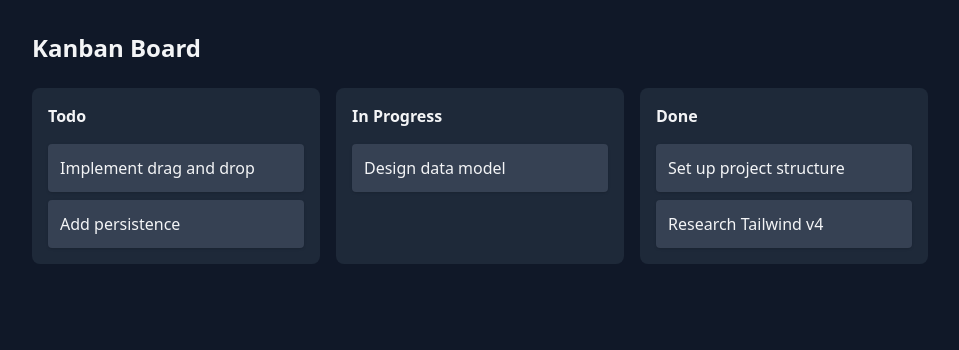
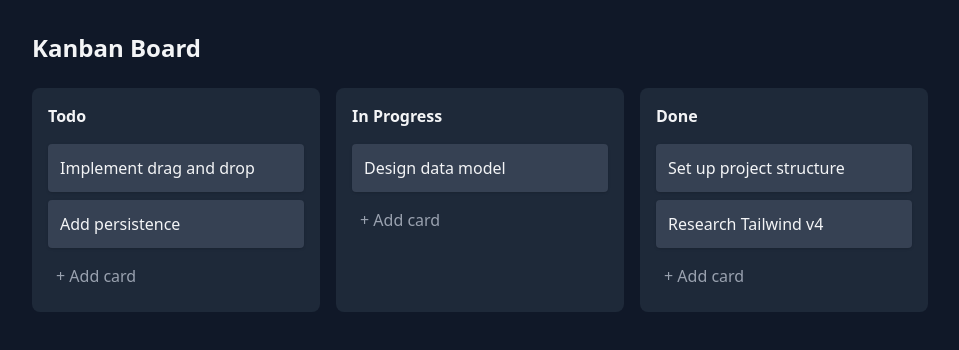
Before and after one commit to jigargosar/react-kanban-v1, a React (Vite) app: page / in a window 1280 px wide. Shown: the top 350 px of the page, without its empty margins (0-959 px from the left). Built offline with nearby package versions, Linux system fonts and the light colour scheme.

Commit message:
Add card creation feature
- Add "+" button at bottom of each column
- Inline input with auto-focus
- Enter/blur creates card, Escape cancels
- Lift board state to App with useState

Committed by Claude

```diff
--- a/src/App.tsx
+++ b/src/App.tsx
@@ -1,4 +1,5 @@
-import { sampleBoard, type Card, type Column } from './model'
+import { useState, useRef, useEffect } from 'react'
+import { sampleBoard, type Board, type Card, type Column, type ColumnId } from './model'
 
 function CardView({ card }: { card: Card }) {
   return (
@@ -8,7 +9,57 @@ function CardView({ card }: { card: Card }) {
   )
 }
 
-function ColumnView({ column, cards }: { column: Column; cards: Card[] }) {
+function AddCardInput({
+  onAdd,
+  onCancel,
+}: {
+  onAdd: (title: string) => void
+  onCancel: () => void
+}) {
+  const [title, setTitle] = useState('')
+  const inputRef = useRef<HTMLInputElement>(null)
+
+  useEffect(() => {
+    inputRef.current?.focus()
+  }, [])
+
+  const handleSubmit = () => {
+    const trimmed = title.trim()
+    if (trimmed) {
+      onAdd(trimmed)
+    } else {
+      onCancel()
+    }
+  }
+
+  return (
+    <input
+      ref={inputRef}
+      type="text"
+      value={title}
+      onChange={(e) => setTitle(e.target.value)}
+      onKeyDown={(e) => {
+        if (e.key === 'Enter') handleSubmit()
+        if (e.key === 'Escape') onCancel()
+      }}
+      onBlur={handleSubmit}
+      placeholder="Card title..."
+      className="w-full bg-gray-700 text-gray-100 rounded p-3 outline-none placeholder-gray-400"
+    />
+  )
+}
+
+function ColumnView({
+  column,
+  cards,
+  onAddCard,
+}: {
+  column: Column
+  cards: Card[]
+  onAddCard: (columnId: ColumnId, title: string) => void
+}) {
+  const [isAdding, setIsAdding] = useState(false)
+
   return (
     <div className="bg-gray-800 rounded-lg p-4 w-72 flex-shrink-0">
       <h2 className="text-gray-100 font-semibold mb-4">{column.title}</h2>
@@ -16,23 +67,52 @@ function ColumnView({ column, cards }: { column: Column; cards: Card[] }) {
         {cards.map((card) => (
           <CardView key={card.id} card={card} />
         ))}
+        {isAdding ? (
+          <AddCardInput
+            onAdd={(title) => {
+              onAddCard(column.id, title)
+              setIsAdding(false)
+            }}
+            onCancel={() => setIsAdding(false)}
+          />
+        ) : (
+          <button
+            onClick={() => setIsAdding(true)}
+            className="text-gray-400 hover:text-gray-200 text-left p-2 rounded hover:bg-gray-700 transition-colors"
+          >
+            + Add card
+          </button>
+        )}
       </div>
     </div>
   )
 }
 
 function App() {
-  const { cards, columns } = sampleBoard
+  const [board, setBoard] = useState<Board>(sampleBoard)
+
+  const addCard = (columnId: ColumnId, title: string) => {
+    const cardId = crypto.randomUUID()
+    const newCard: Card = { id: cardId, title }
+
+    setBoard((prev) => ({
+      cards: { ...prev.cards, [cardId]: newCard },
+      columns: prev.columns.map((col) =>
+        col.id === columnId ? { ...col, cardIds: [...col.cardIds, cardId] } : col
+      ),
+    }))
+  }
 
   return (
     <div className="min-h-screen bg-gray-900 p-8">
       <h1 className="text-2xl font-bold text-gray-100 mb-6">Kanban Board</h1>
       <div className="flex gap-4 overflow-x-auto">
-        {columns.map((column) => (
+        {board.columns.map((column) => (
           <ColumnView
             key={column.id}
             column={column}
-            cards={column.cardIds.map((id) => cards[id])}
+            cards={column.cardIds.map((id) => board.cards[id])}
+            onAddCard={addCard}
           />
         ))}
       </div>
```
